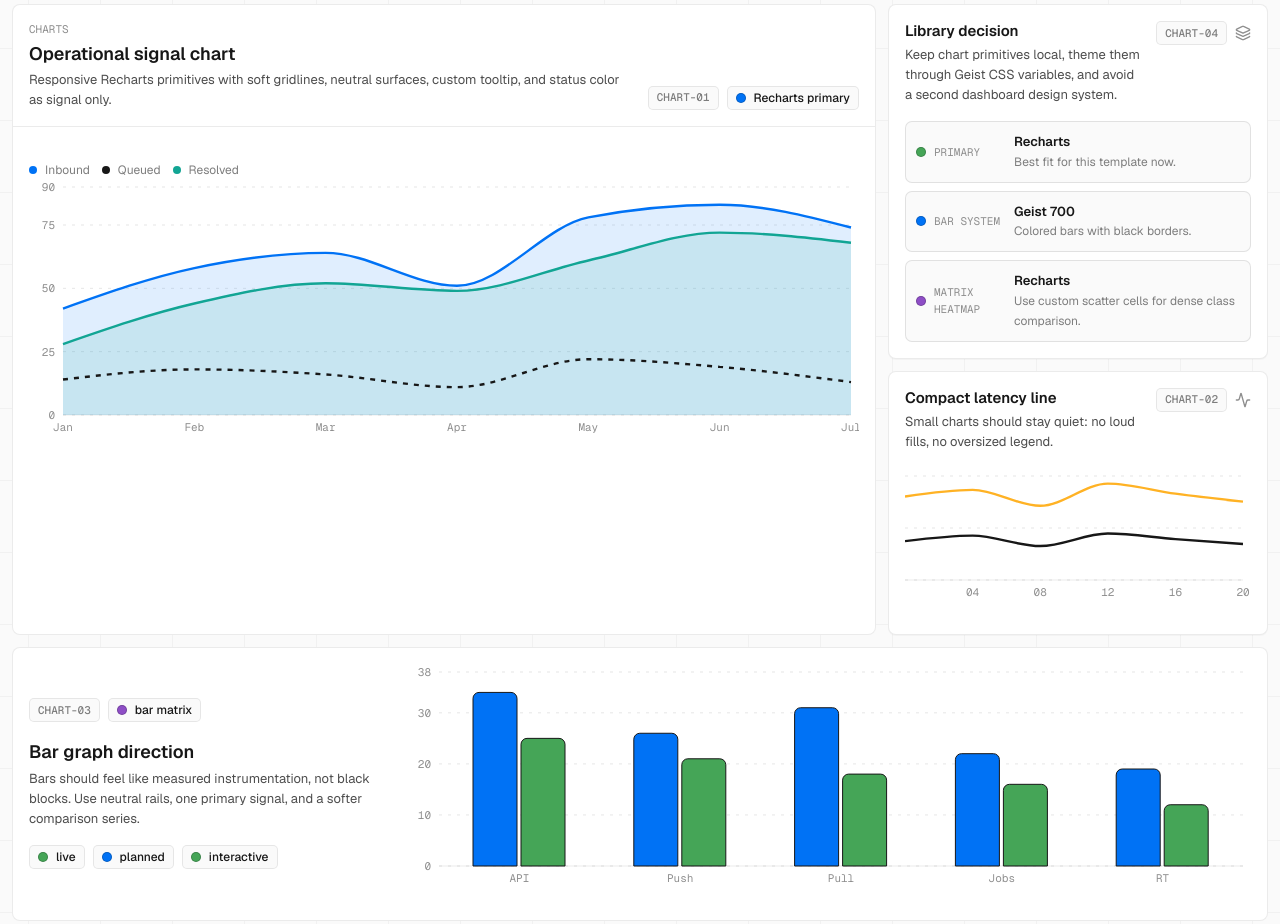
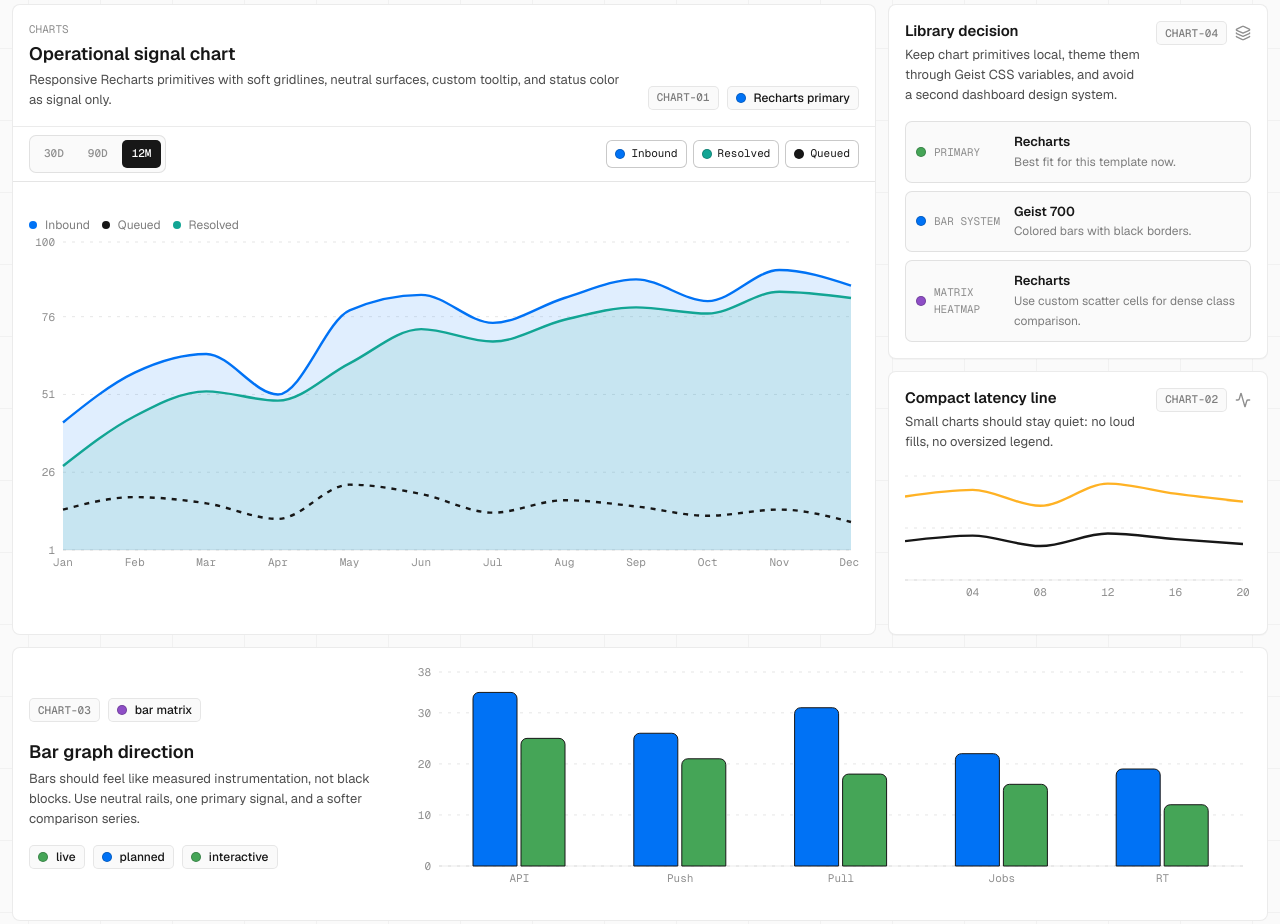
Before and after one commit to sezer-muhammed/base-react-design-template, a Next.js app: page /showroom in a window 1280 px wide. Shown: the part 2040-2964 px from the top of the page. Built offline with nearby package versions, Linux system fonts and the light colour scheme.

Commit message:
Add chart range and series controls

```diff
--- a/src/components/showroom/chart-showcase.tsx
+++ b/src/components/showroom/chart-showcase.tsx
@@ -1,6 +1,6 @@
 "use client";
 
-import type { ReactNode } from "react";
+import { useMemo, useState, type ReactNode } from "react";
 import { Activity, Layers3 } from "lucide-react";
 import {
   Card,
@@ -18,7 +18,32 @@ import {
   chartPalette,
 } from "@/components/ui/interactive-charts";
 
-const signalData = [
+type SignalKey = "inbound" | "queued" | "resolved";
+
+type SignalDatum = {
+  inbound: number;
+  label: string;
+  queued: number;
+  resolved: number;
+  [key: string]: number | string;
+};
+
+type SignalRange = "30d" | "90d" | "12m";
+
+const signalDataByRange: Record<SignalRange, SignalDatum[]> = {
+  "30d": [
+    { label: "W1", inbound: 48, resolved: 41, queued: 16 },
+    { label: "W2", inbound: 55, resolved: 49, queued: 14 },
+    { label: "W3", inbound: 62, resolved: 54, queued: 19 },
+    { label: "W4", inbound: 68, resolved: 61, queued: 13 },
+  ],
+  "90d": [
+    { label: "Apr", inbound: 51, resolved: 49, queued: 11 },
+    { label: "May", inbound: 78, resolved: 61, queued: 22 },
+    { label: "Jun", inbound: 83, resolved: 72, queued: 19 },
+    { label: "Jul", inbound: 74, resolved: 68, queued: 13 },
+  ],
+  "12m": [
     { label: "Jan", inbound: 42, resolved: 28, queued: 14 },
     { label: "Feb", inbound: 58, resolved: 44, queued: 18 },
     { label: "Mar", inbound: 64, resolved: 52, queued: 16 },
@@ -26,7 +51,31 @@ const signalData = [
     { label: "May", inbound: 78, resolved: 61, queued: 22 },
     { label: "Jun", inbound: 83, resolved: 72, queued: 19 },
     { label: "Jul", inbound: 74, resolved: 68, queued: 13 },
+    { label: "Aug", inbound: 82, resolved: 75, queued: 17 },
+    { label: "Sep", inbound: 88, resolved: 79, queued: 15 },
+    { label: "Oct", inbound: 81, resolved: 77, queued: 12 },
+    { label: "Nov", inbound: 91, resolved: 84, queued: 14 },
+    { label: "Dec", inbound: 86, resolved: 82, queued: 10 },
+  ],
+};
+
+const signalRangeOptions: Array<{ label: string; value: SignalRange }> = [
+  { label: "30D", value: "30d" },
+  { label: "90D", value: "90d" },
+  { label: "12M", value: "12m" },
 ];
+
+const signalSeries = [
+  { area: true, color: chartPalette.blue, key: "inbound", label: "Inbound" },
+  { area: true, color: chartPalette.teal, key: "resolved", label: "Resolved" },
+  { color: chartPalette.gray, dash: "5 6", key: "queued", label: "Queued" },
+] satisfies Array<{
+  area?: boolean;
+  color: string;
+  dash?: string;
+  key: SignalKey;
+  label: string;
+}>;
 
 const barData = [
   { label: "API", planned: 34, live: 25 },
@@ -69,6 +118,31 @@ const confusionMatrix = [
 ];
 
 export function ChartShowcase() {
+  const [signalRange, setSignalRange] = useState<SignalRange>("12m");
+  const [visibleSignals, setVisibleSignals] = useState<SignalKey[]>([
+    "inbound",
+    "resolved",
+    "queued",
+  ]);
+  const activeSignalData = signalDataByRange[signalRange];
+  const activeSignalSeries = useMemo(
+    () => signalSeries.filter((item) => visibleSignals.includes(item.key)),
+    [visibleSignals],
+  );
+  const signalDomain = useMemo(
+    () => getSignalDomain(activeSignalData, activeSignalSeries),
+    [activeSignalData, activeSignalSeries],
+  );
+  const toggleSignal = (key: SignalKey) => {
+    setVisibleSignals((current) => {
+      if (current.includes(key)) {
+        return current.length === 1 ? current : current.filter((item) => item !== key);
+      }
+
+      return [...current, key];
+    });
+  };
+
   return (
     <div className="grid gap-3 xl:grid-cols-[1fr_380px]">
       <Surface
@@ -88,18 +162,56 @@ export function ChartShowcase() {
           summary="Responsive Recharts primitives with soft gridlines, neutral surfaces, custom tooltip, and status color as signal only."
           title="Operational signal chart"
         />
+        <div className="flex flex-wrap items-center justify-between gap-2 border-b border-[var(--ds-gray-alpha-300)] px-4 py-2">
+          <div className="flex items-center gap-1 rounded-[7px] border border-[var(--ds-gray-alpha-300)] bg-[var(--ds-background-200)] p-1">
+            {signalRangeOptions.map((option) => (
+              <button
+                aria-pressed={signalRange === option.value}
+                className={`h-7 rounded-[5px] px-2.5 font-mono text-[11px] font-medium transition ${
+                  signalRange === option.value
+                    ? "bg-[var(--ds-gray-1000)] text-[var(--ds-background-100)]"
+                    : "text-[var(--ds-gray-700)] hover:bg-[var(--ds-gray-100)] hover:text-[var(--ds-gray-1000)]"
+                }`}
+                key={option.value}
+                onClick={() => setSignalRange(option.value)}
+                type="button"
+              >
+                {option.label}
+              </button>
+            ))}
+          </div>
+          <div className="flex flex-wrap items-center gap-1.5">
+            {signalSeries.map((item) => {
+              const isActive = visibleSignals.includes(item.key);
+
+              return (
+                <button
+                  aria-pressed={isActive}
+                  className={`inline-flex h-7 items-center gap-1.5 rounded-[6px] border px-2 font-mono text-[11px] transition ${
+                    isActive
+                      ? "border-[var(--ds-gray-alpha-500)] bg-[var(--ds-background-100)] text-[var(--ds-gray-1000)]"
+                      : "border-[var(--ds-gray-alpha-300)] bg-[var(--ds-background-200)] text-[var(--ds-gray-600)] opacity-70"
+                  }`}
+                  key={item.key}
+                  onClick={() => toggleSignal(item.key)}
+                  type="button"
+                >
+                  <StatusDot color={item.color} />
+                  {item.label}
+                </button>
+              );
+            })}
+          </div>
+        </div>
         <div className="p-4">
-          <div className="h-[310px] min-w-0 overflow-hidden">
+          <div className="h-[390px] min-w-0 overflow-hidden">
             <InteractiveLineChart
               ariaLabel="Operational signal chart"
-              data={signalData}
-              height={310}
-              maxValue={90}
-              series={[
-                { area: true, color: chartPalette.blue, key: "inbound", label: "Inbound" },
-                { area: true, color: chartPalette.teal, key: "resolved", label: "Resolved" },
-                { color: chartPalette.gray, dash: "5 6", key: "queued", label: "Queued" },
-              ]}
+              data={activeSignalData}
+              height={390}
+              maxValue={signalDomain[1]}
+              minValue={signalDomain[0]}
+              series={activeSignalSeries}
               showLegend
             />
           </div>
@@ -238,6 +350,21 @@ export function ChartShowcase() {
   );
 }
 
+function getSignalDomain(
+  data: SignalDatum[],
+  series: typeof signalSeries,
+): [number, number] {
+  const values = data.flatMap((row) => series.map((item) => Number(row[item.key])));
+  const min = Math.min(...values);
+  const max = Math.max(...values);
+  const padding = Math.max(4, (max - min) * 0.1);
+
+  return [
+    Math.max(0, Math.floor(min - padding)),
+    Math.ceil(max + padding),
+  ];
+}
+
 function ChartDecisionCard() {
   const rows = [
     ["Primary", "Recharts", "Best fit for this template now.", chartPalette.green],
--- a/src/components/ui/interactive-charts.tsx
+++ b/src/components/ui/interactive-charts.tsx
@@ -127,6 +127,7 @@ export function InteractiveLineChart<T extends ChartDatum>({
   hideYAxis = false,
   margin,
   maxValue,
+  minValue = 0,
   series,
   showLegend = false,
   valueFormatter = defaultValueFormatter,
@@ -137,6 +138,7 @@ export function InteractiveLineChart<T extends ChartDatum>({
   hideYAxis?: boolean;
   margin?: ChartMargin;
   maxValue?: number;
+  minValue?: number | "auto" | "dataMin";
   series: ChartSeries<T>[];
   showLegend?: boolean;
   valueFormatter?: ValueFormatter;
@@ -166,7 +168,7 @@ export function InteractiveLineChart<T extends ChartDatum>({
           />
           <YAxis
             axisLine={false}
-            domain={[0, maxValue ?? "auto"]}
+            domain={[minValue, maxValue ?? "auto"]}
             hide={hideYAxis}
             tick={axisStyle}
             tickFormatter={valueFormatter}
```
Lines whose indentation alone changed are shown as unchanged.
